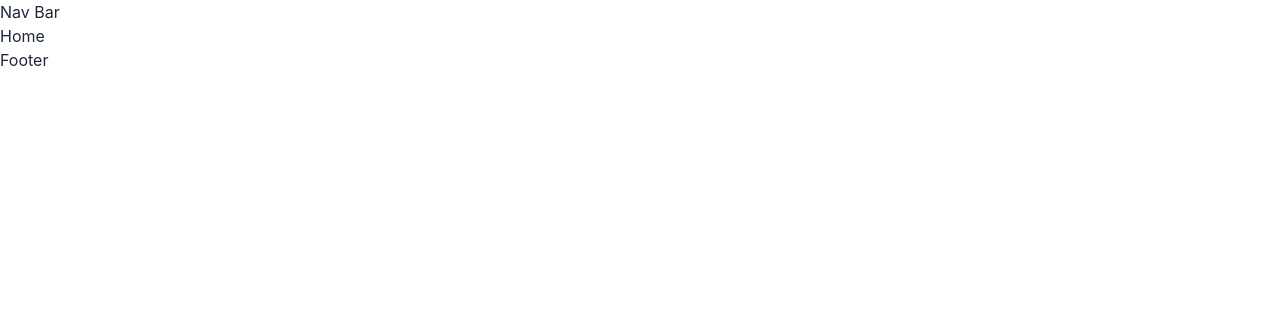
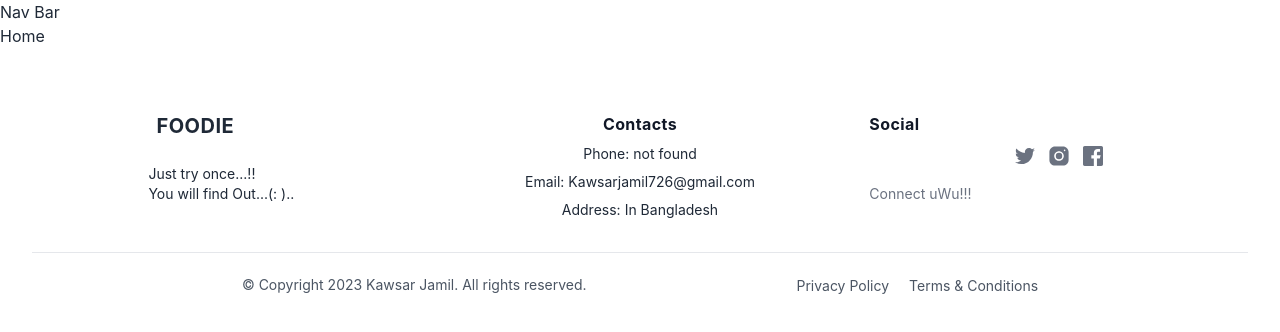
Before and after one commit to itskawsarjamil/resale-client, a React (Create React App) app: page / in a window 1280 px wide. Shown: the top 332 px of the page. Built offline with nearby package versions, Linux system fonts and the light colour scheme; no server answers.

Commit message:
footer implemented

```diff
--- a/src/components/pages/Shared/Footer/Footer.js
+++ b/src/components/pages/Shared/Footer/Footer.js
@@ -1,9 +1,131 @@
-import React from 'react';
+import { Link } from "react-router-dom";
+// import logo from "../../../assets/logo/foodielogo.png";
 
 const Footer = () => {
     return (
-        <div>
-            <h2>Footer</h2>
+        <div className=" px-4 pt-16 mx-auto sm:max-w-xl md:max-w-full  md:px-24 lg:px-8  lg:max-w-screen-xl ">
+            <div className="hidden lg:block">
+                <div className="grid gap-10 row-gap-6 mb-8 grid-cols-3">
+
+                    <div className=" flex flex-col justify-self-center">
+                        <Link
+                            to="/"
+                            aria-label="Foodie"
+                            title="Foodie"
+                            className="inline-flex items-center"
+                        >
+                            {/* <img className="w-10" src={logo} alt="logo" /> */}
+                            <span className="ml-2 text-xl font-bold tracking-wide text-gray-800 uppercase">
+                                Foodie
+                            </span>
+                        </Link>
+                        <div className="mt-6 lg:max-w-sm">
+                            <p className="text-sm text-gray-800">
+                                Just try once...!!<br></br>You will find Out...(: )..
+                            </p>
+                        </div>
+                    </div>
+                    <div className="space-y-2 text-sm flex flex-col  items-center">
+                        <p className="text-base font-bold tracking-wide text-gray-900">
+                            Contacts
+                        </p>
+                        <div className="flex">
+                            <p className="mr-1 text-gray-800">Phone:</p>
+                            <a
+                                href="tel:not found"
+                                aria-label="Our phone"
+                                title="Our phone"
+                                className="transition-colors duration-300 text-deep-purple-accent-400 hover:text-deep-purple-800"
+                            >
+                                not found
+                            </a>
+                        </div>
+                        <div className="flex">
+                            <p className="mr-1 text-gray-800">Email:</p>
+                            <a
+                                href="mailto:Kawsarjamil726@gmail.com"
+                                aria-label="Our email"
+                                title="Our email"
+                                className="transition-colors duration-300 text-deep-purple-accent-400 hover:text-deep-purple-800"
+                            >
+                                Kawsarjamil726@gmail.com
+                            </a>
+                        </div>
+                        <div className="flex">
+                            <p className="mr-1 text-gray-800">Address:</p>
+                            <a
+                                href="https://www.google.com/maps"
+                                target="_blank"
+                                rel="noopener noreferrer"
+                                aria-label="Our address"
+                                title="Our address"
+                                className="transition-colors duration-300 text-deep-purple-accent-400 hover:text-deep-purple-800"
+                            >
+                                In Bangladesh
+                            </a>
+                        </div>
+                    </div>
+                    <div>
+                        <span className="text-base font-bold tracking-wide text-gray-900">
+                            Social
+                        </span>
+                        <div className="flex items-center mt-2 space-x-3 justify-center">
+                            <a
+                                href="/"
+                                className="text-gray-500 transition-colors duration-300 hover:text-deep-purple-accent-400"
+                            >
+                                <svg viewBox="0 0 24 24" fill="currentColor" className="h-5">
+                                    <path d="M24,4.6c-0.9,0.4-1.8,0.7-2.8,0.8c1-0.6,1.8-1.6,2.2-2.7c-1,0.6-2,1-3.1,1.2c-0.9-1-2.2-1.6-3.6-1.6 c-2.7,0-4.9,2.2-4.9,4.9c0,0.4,0,0.8,0.1,1.1C7.7,8.1,4.1,6.1,1.7,3.1C1.2,3.9,1,4.7,1,5.6c0,1.7,0.9,3.2,2.2,4.1 C2.4,9.7,1.6,9.5,1,9.1c0,0,0,0,0,0.1c0,2.4,1.7,4.4,3.9,4.8c-0.4,0.1-0.8,0.2-1.3,0.2c-0.3,0-0.6,0-0.9-0.1c0.6,2,2.4,3.4,4.6,3.4 c-1.7,1.3-3.8,2.1-6.1,2.1c-0.4,0-0.8,0-1.2-0.1c2.2,1.4,4.8,2.2,7.5,2.2c9.1,0,14-7.5,14-14c0-0.2,0-0.4,0-0.6 C22.5,6.4,23.3,5.5,24,4.6z" />
+                                </svg>
+                            </a>
+                            <a
+                                href="/"
+                                className="text-gray-500 transition-colors duration-300 hover:text-deep-purple-accent-400"
+                            >
+                                <svg viewBox="0 0 30 30" fill="currentColor" className="h-6">
+                                    <circle cx="15" cy="15" r="4" />
+                                    <path d="M19.999,3h-10C6.14,3,3,6.141,3,10.001v10C3,23.86,6.141,27,10.001,27h10C23.86,27,27,23.859,27,19.999v-10   C27,6.14,23.859,3,19.999,3z M15,21c-3.309,0-6-2.691-6-6s2.691-6,6-6s6,2.691,6,6S18.309,21,15,21z M22,9c-0.552,0-1-0.448-1-1   c0-0.552,0.448-1,1-1s1,0.448,1,1C23,8.552,22.552,9,22,9z" />
+                                </svg>
+                            </a>
+                            <a
+                                href="/"
+                                className="text-gray-500 transition-colors duration-300 hover:text-deep-purple-accent-400"
+                            >
+                                <svg viewBox="0 0 24 24" fill="currentColor" className="h-5">
+                                    <path d="M22,0H2C0.895,0,0,0.895,0,2v20c0,1.105,0.895,2,2,2h11v-9h-3v-4h3V8.413c0-3.1,1.893-4.788,4.659-4.788 c1.325,0,2.463,0.099,2.795,0.143v3.24l-1.918,0.001c-1.504,0-1.795,0.715-1.795,1.763V11h4.44l-1,4h-3.44v9H22c1.105,0,2-0.895,2-2 V2C24,0.895,23.105,0,22,0z" />
+                                </svg>
+                            </a>
+                        </div>
+                        <p className="mt-4 text-sm text-gray-500">
+                            Connect uWu!!!
+                        </p>
+                    </div>
+                </div>
+            </div>
+            <div className="flex flex-col-reverse justify-evenly pt-5 pb-10 border-t lg:flex-row items-center">
+                <p className="text-sm text-gray-600">
+                    © Copyright 2023 Kawsar Jamil. All rights reserved.
+                </p>
+                <ul className="flex flex-col mb-3 space-y-2 lg:mb-0 sm:space-y-0 sm:space-x-5 sm:flex-row">
+
+                    <li>
+                        <a
+                            href="/"
+                            className="text-sm text-gray-600 transition-colors duration-300 hover:text-deep-purple-accent-400"
+                        >
+                            Privacy Policy
+                        </a>
+                    </li>
+                    <li>
+                        <a
+                            href="/"
+                            className="text-sm text-gray-600 transition-colors duration-300 hover:text-deep-purple-accent-400"
+                        >
+                            Terms &amp; Conditions
+                        </a>
+                    </li>
+                </ul>
+            </div>
         </div>
     );
 };
```
